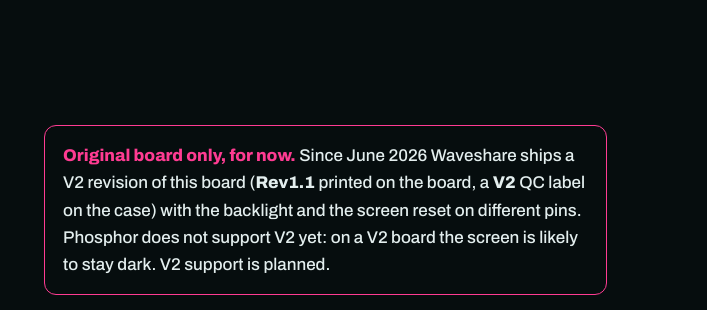
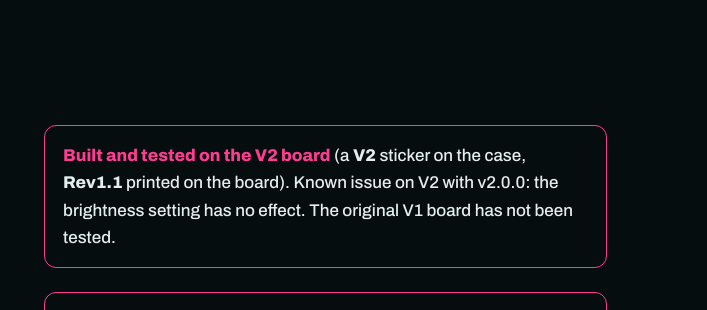
Before and after one commit to WorkingWarrior/phosphor, a plain HTML site: page docs/index.html in a window 1280 px wide. Shown: the part 5440-5750 px from the top of the page, 573-1280 px from the left. Drawn offline with Linux system fonts and the light colour scheme.

Commit message:
README and installer: built and tested on V2; brightness is inert there, V1 untested
Co-Authored-By: Claude Opus 5.5 <noreply@anthropic.com>

```diff
--- a/docs/index.html
+++ b/docs/index.html
@@ -303,8 +303,8 @@ footer p { margin: 0; }
       </figure>
       <div>
         <div class="warn">
-          <b>Original board only, for now.</b> Since June 2026 Waveshare ships a V2 revision of this board (<strong>Rev1.1</strong> printed on the board, a <strong>V2</strong> QC label on the case) with the backlight and the screen reset on different pins.
-          Phosphor does not support V2 yet: on a V2 board the screen is likely to stay dark. V2 support is planned.
+          <b>Built and tested on the V2 board</b> (a <strong>V2</strong> sticker on the case, <strong>Rev1.1</strong> printed on the board).
+          Known issue on V2 with v2.0.0: the brightness setting has no effect. The original V1 board has not been tested.
         </div>
         <div class="warn">
           <b>This replaces what the board runs now.</b> Whatever is on it, including the Waveshare factory demo, is not kept.
```
Also changed, not shown: 1 other file.
